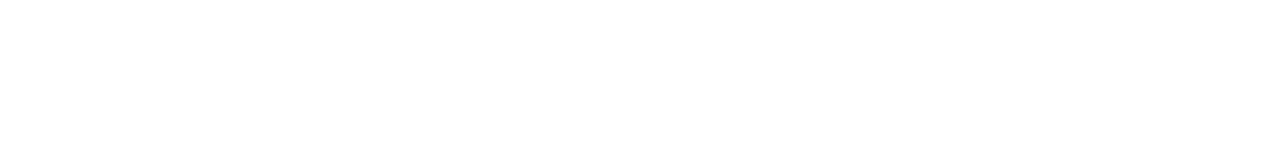
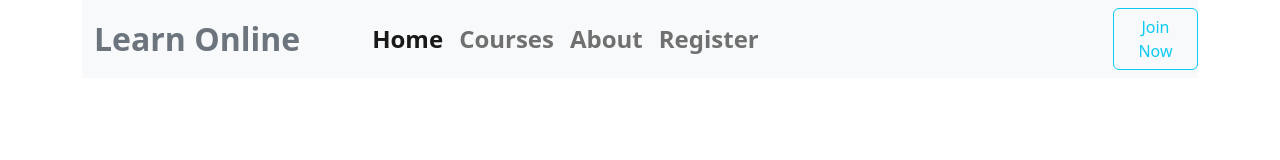
Before and after one commit to mahin-wd/Learn-Online, a plain HTML site: page index.html in a window 1280 px wide. Drawn offline with nearby package versions, Linux system fonts and the light colour scheme.

Commit message:
nav bar finished

```diff
--- a/index.html
+++ b/index.html
@@ -1,12 +1,52 @@
-<!DOCTYPE html>
+<!doctype html>
 <html lang="en">
-<head>
-    <meta charset="UTF-8">
-    <meta http-equiv="X-UA-Compatible" content="IE=edge">
-    <meta name="viewport" content="width=device-width, initial-scale=1.0">
+  <head>
+    <meta charset="utf-8">
+    <meta name="viewport" content="width=device-width, initial-scale=1">
     <title>Learn Online</title>
-</head>
-<body>
 
-</body>
+    <!-- bootstrap css link -->
+    <link href="https://cdn.jsdelivr.net/npm/bootstrap@5.2.0/dist/css/bootstrap.min.css" rel="stylesheet" integrity="sha384-gH2yIJqKdNHPEq0n4Mqa/HGKIhSkIHeL5AyhkYV8i59U5AR6csBvApHHNl/vI1Bx" crossorigin="anonymous">
+  </head>
+  <body>
+      <!-------------------
+          Header Section
+        ------------------>
+    <header class="container">
+
+        <!-- NavBar Start -->
+        <nav class="navbar navbar-expand-lg bg-light">
+            <div class="container-fluid">
+              <a class="navbar-brand fs-2 fw-bold text-secondary" href="#">Learn Online</a>
+              <button class="navbar-toggler" type="button" data-bs-toggle="collapse" data-bs-target="#navbarNav" aria-controls="navbarNav" aria-expanded="false" aria-label="Toggle navigation">
+                <span class="navbar-toggler-icon"></span>
+              </button>
+              <div class="collapse navbar-collapse fs-4 fw-bold text-secondary ms-5" id="navbarNav">
+                <ul class="navbar-nav">
+                  <li class="nav-item">
+                    <a class="nav-link active" aria-current="page" href="#">Home</a>
+                  </li>
+                  <li class="nav-item">
+                    <a class="nav-link" href="#">Courses</a>
+                  </li>
+                  <li class="nav-item">
+                    <a class="nav-link" href="#">About</a>
+                  </li>
+                  <li class="nav-item">
+                    <a class="nav-link">Register</a>
+                  </li>
+                </ul>
+              </div>
+            </div>
+            <div class="collapse navbar-collapse">
+                <button type="button" class="btn btn-outline-info">Join Now</button>
+            </div>
+          </nav>
+          <!-- NavBar finish -->
+
+    </header>
+
+    <!-- bootstrap Js link -->
+    <script src="https://cdn.jsdelivr.net/npm/bootstrap@5.2.0/dist/js/bootstrap.bundle.min.js" integrity="sha384-A3rJD856KowSb7dwlZdYEkO39Gagi7vIsF0jrRAoQmDKKtQBHUuLZ9AsSv4jD4Xa" crossorigin="anonymous"></script>
+  </body>
 </html>
```
